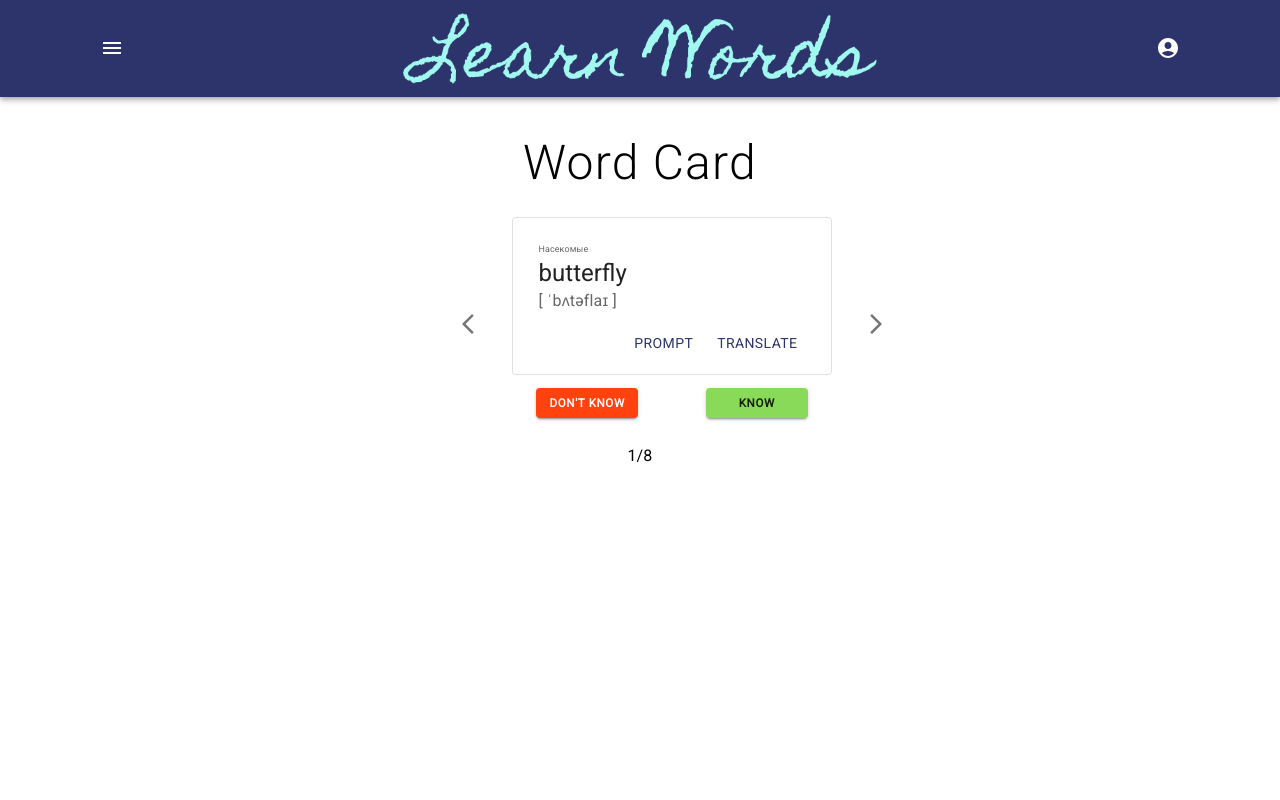
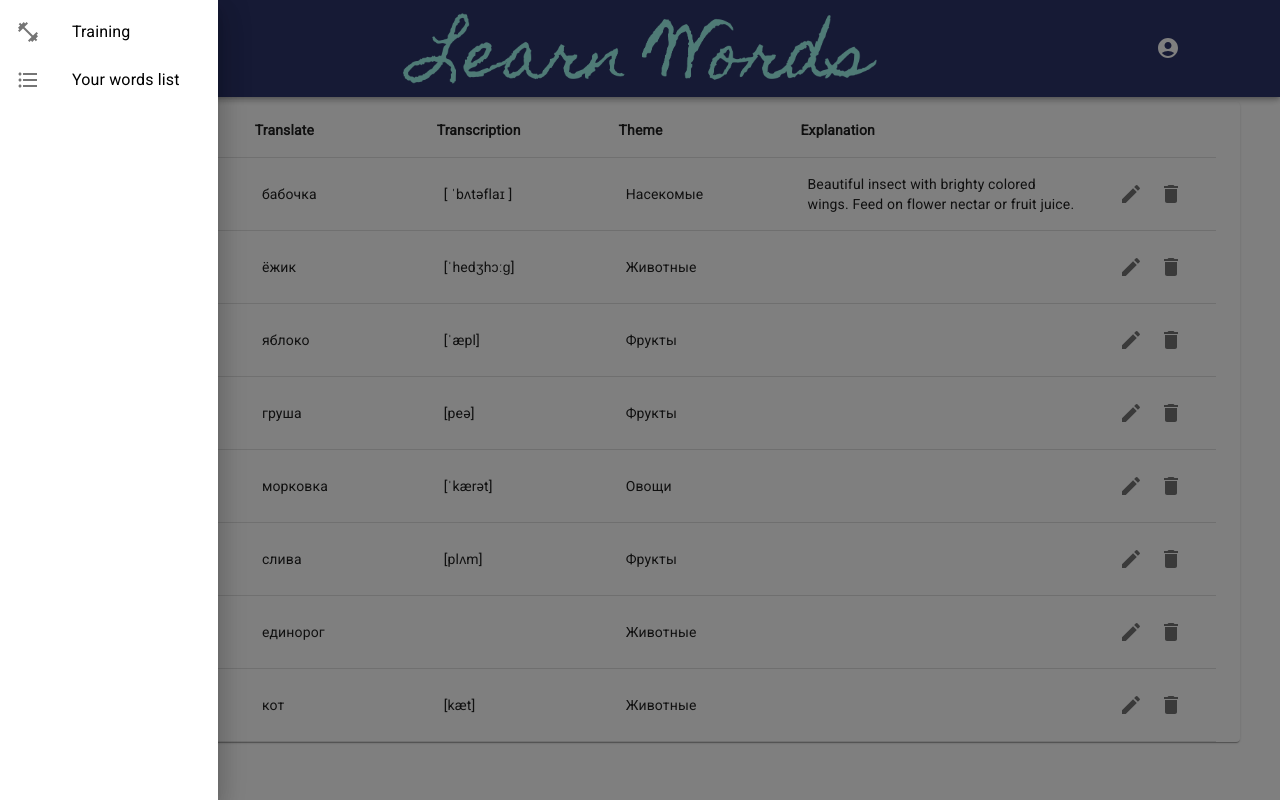
Before and after one commit to ssstvch/learn_lang, a React (Create React App) app in the folder project/: page / in a window 1280 px wide. Both pictures are taken after a click on the button 112 px from the left and 48 px from the top of the page. Built offline with nearby package versions, Linux system fonts and the light colour scheme.

Commit message:
add routing

```diff
--- a/project/package.json
+++ b/project/package.json
@@ -15,6 +15,7 @@
     "node-sass": "^7.0.0",
     "react": "^17.0.2",
     "react-dom": "^17.0.2",
+    "react-router-dom": "^6.2.1",
     "react-scripts": "5.0.0",
     "web-vitals": "^2.1.2"
   },
--- a/project/src/components/App.jsx
+++ b/project/src/components/App.jsx
@@ -1,86 +1,11 @@
 import React from "react";
+import { BrowserRouter as Router, Routes, Route } from "react-router-dom";
 import "../styles/App.scss";
 import { createTheme, ThemeProvider } from "@mui/material/styles";
 import Header from "./Header";
-import Title from "./Title";
-// import NewWords from './NewWords';
+import NewWords from "./NewWords";
 import TurnCard from "./TurnCard";
-
-// const words = [
-//   {
-//     id: "00000",
-//     word: "butterfly",
-//     transcription: "[ ˈbʌtəflaɪ ]",
-//     translate: "бабочка",
-//     explanation:
-//       "Beautiful insect with brighty colored wings. Feed on flower nectar or fruit juice.",
-//     theme: "Насекомые",
-//     tags_json: '["u0436u0438u0432u043eu0442u043du044bu0435334"]',
-//   },
-//   {
-//     id: "00001",
-//     word: "hedgehog",
-//     transcription: "[ˈhedʒhɔːɡ]",
-//     translate: "ёжик",
-//     explanation: " ",
-//     theme: "Животные",
-//     tags_json: '["u043bu0434u043eu043bu0434u0434"]',
-//   },
-//   {
-//     id: "00002",
-//     word: "apple",
-//     transcription: "[ˈæpl]",
-//     translate: "яблоко",
-//     explanation: " ",
-//     theme: "Фрукты",
-//     tags_json: '["u0440u043bu043eu0440u043eu0440u043eu043b"]',
-//   },
-//   {
-//     id: "00003",
-//     word: "pear",
-//     transcription: "[peə]",
-//     translate: "груша",
-//     explanation: " ",
-//     theme: "Фрукты",
-//     tags_json: "null",
-//   },
-//   {
-//     id: "00004",
-//     word: "carrot",
-//     transcription: "[ˈkærət]",
-//     translate: "морковка",
-//     explanation: " ",
-//     theme: "Овощи",
-//     tags_json: '["u043eu0432u043eu0449u0438"]',
-//   },
-//   {
-//     id: "00005",
-//     word: "plum",
-//     transcription: "[plʌm]",
-//     translate: "слива",
-//     explanation: " ",
-//     theme: "Фрукты",
-//     tags_json: "null",
-//   },
-//   {
-//     id: "00006",
-//     word: "unicorn",
-//     transcription: "",
-//     translate: "единорог",
-//     explanation: " ",
-//     theme: "Животные",
-//     tags_json: "null",
-//   },
-//   {
-//     id: "00007",
-//     word: "cat",
-//     transcription: "[kæt]",
-//     translate: "кот",
-//     explanation: " ",
-//     theme: "Животные",
-//     tags_json: '["u0436u0438u0432u043eu0442u043du044bu0435"]',
-//   },
-// ];
+import ErrorPage from "./ErrorPage";
 
 const theme = createTheme({
   palette: {
@@ -101,13 +26,17 @@ const theme = createTheme({
 
 function App() {
   return (
-    <React.Fragment>
+    <Router>
       <ThemeProvider theme={theme}>
-        <Header />
-        <Title text={`Word Card`} />
-        <TurnCard />
+        <Header gamePath={`/game`} homePath={`/`} />
+
+        <Routes>
+          <Route path="/game" element={<TurnCard />} />
+          <Route path="/" element={<NewWords />} />
+          <Route path="/*" element={<ErrorPage />} />
+        </Routes>
       </ThemeProvider>
-    </React.Fragment>
+    </Router>
   );
 }
 
--- /dev/null
+++ b/project/src/components/ErrorPage.jsx
@@ -0,0 +1,54 @@
+import { CardMedia, Container, Grid, Typography } from "@mui/material";
+import React from "react";
+
+const ErrorPage = () => {
+  return (
+    <React.Fragment>
+      <Grid
+        sx={{
+          m: "8vw auto 0 auto",
+          width: "50vw",
+          flexWrap: "nowrap",
+          alignItems: "center",
+        }}
+        container
+        spacing={2}
+      >
+        <Container sx={{ textAlign: "center" }}>
+          <Typography
+            variant="h1"
+            element="div"
+            sx={{ fontSize: "9rem", fontWeight: "100" }}
+          >
+            404
+          </Typography>
+          <Typography
+            variant="h4"
+            element="div"
+            sx={{
+              textTransform: "uppercase",
+              fontSize: "4rem",
+              fontWeight: "300",
+            }}
+          >
+            error
+          </Typography>
+          <Typography variant="h6" element="div">
+            The page is not found
+          </Typography>
+        </Container>
+        <Container item>
+          <CardMedia
+            component="img"
+            height="50%"
+            width="50%"
+            image="/images/negative_man.png"
+            alt="404 Error"
+          />
+        </Container>
+      </Grid>
+    </React.Fragment>
+  );
+};
+
+export default ErrorPage;
--- a/project/src/components/Header.jsx
+++ b/project/src/components/Header.jsx
@@ -1,35 +1,35 @@
-import React from 'react';
+import React from "react";
 import {
   Container,
   AppBar,
   Toolbar,
   CardMedia,
-    IconButton
-} from '@mui/material/';
-import { AccountCircle } from '@mui/icons-material';
-import MenuIcon from '@mui/icons-material/Menu'
-import LeftMenu from './LeftMenu';
-import RightMenu from './RightMenu';
+  IconButton,
+} from "@mui/material/";
+import { AccountCircle } from "@mui/icons-material";
+import MenuIcon from "@mui/icons-material/Menu";
+import LeftMenu from "./LeftMenu";
+import RightMenu from "./RightMenu";
+import { Link } from "react-router-dom";
 
-
-const Header = () => {
+const Header = ({ gamePath, homePath }) => {
   const [isRightMenuOpen, setRightMenuOpen] = React.useState(false);
   const [isLeftMenuOpen, setLeftMenuOpen] = React.useState(false);
 
   return (
     <React.Fragment>
-                <AppBar position="static">
+      <AppBar position="fixed">
         <Container>
           <Toolbar>
             <IconButton
               size="large"
               color="inherit"
+              onClick={() => setLeftMenuOpen(!isLeftMenuOpen)}
             >
               <MenuIcon />
             </IconButton>
-                        <Container
-                            sx={{m:"1vw 19vw"}}
-                        >
+            <Container sx={{ m: "1vw 19vw" }}>
+              <Link to="/">
                 <CardMedia
                   component="img"
                   height="50%"
@@ -37,11 +37,13 @@ const Header = () => {
                   image="/images/header_logo.png"
                   alt="Learn languages"
                 />
+              </Link>
             </Container>
             <IconButton
               size="large"
               color="inherit"
-                            sx={{flexGrow:1}}
+              sx={{ flexGrow: 1 }}
+              onClick={() => setRightMenuOpen(!isRightMenuOpen)}
             >
               <AccountCircle />
             </IconButton>
@@ -50,15 +52,18 @@ const Header = () => {
       </AppBar>
 
       <LeftMenu
-                openRightMenu={isLeftMenuOpen}
-                closeRightMenu={() => setLeftMenuOpen(false)}
+        openLeftMenu={isLeftMenuOpen}
+        closeLeftMenu={() => setLeftMenuOpen(!isLeftMenuOpen)}
+        gamePath={gamePath}
+        homePath={homePath}
       />
+
       <RightMenu
         openRightMenu={isRightMenuOpen}
-                closeRightMenu={() => setRightMenuOpen(false)}
+        closeRightMenu={() => setRightMenuOpen(!isRightMenuOpen)}
       />
     </React.Fragment>
-    )
-}
+  );
+};
 
 export default Header;
--- a/project/src/components/LeftMenu.jsx
+++ b/project/src/components/LeftMenu.jsx
@@ -2,54 +2,38 @@ import React from "react";
 import {
   Drawer,
   List,
-  Divider,
   ListItem,
-  IconButton,
   ListItemIcon,
-  ListItemText
+  ListItemText,
 } from "@mui/material";
-import {
-  ChangeCircle,
-  School,
-  FitnessCenter,
-  FormatListBulleted
-} from "@mui/icons-material";
+import { FitnessCenter, FormatListBulleted } from "@mui/icons-material";
+import { Link } from "react-router-dom";
 
-const LeftMenu = ({openLeftMenu, closeLeftMenu}) => {
+const LeftMenu = ({ openLeftMenu, closeLeftMenu, gamePath, homePath }) => {
+  const leftMenuList = [
+    { id: "01", name: "Training", path: `/game` },
+    { id: "02", name: "Your words list", path: `/` },
+  ];
+
   return (
     <React.Fragment>
-            <Drawer
-              anchor="left"
-              open={openLeftMenu}
-              onClose={closeLeftMenu}
-            >
+      <Drawer anchor="left" open={openLeftMenu} onClose={closeLeftMenu}>
         <List>
-                  {["Learn new words", "Training", "Your word list"].map(
-                    (text, index) => (
-                      <ListItem button key={text}>
+          {leftMenuList.map((_, index) => (
+            <Link to={_.path}>
+              <ListItem button key={_.id} sx={{ paddingRight: "3vw" }}>
                 <ListItemIcon>
-                          {index === 0 && <School />}
-                          {index === 1 && <FitnessCenter />}
-                          {index === 2 && <FormatListBulleted />}
+                  {index === 0 && <FitnessCenter />}
+                  {index === 1 && <FormatListBulleted />}
                 </ListItemIcon>
-                        <ListItemText primary={text} />
+                <ListItemText primary={_.name} />
               </ListItem>
-                    )
-                  )}
-              </List>
-              <Divider />
-              <List>
-                  <ListItem key={"changeLanguage"}>
-                      <ListItemIcon>
-                        <ChangeCircle />
-                      </ListItemIcon>
-                      <ListItemText primary="Change language" />
-                  </ListItem>
+            </Link>
+          ))}
         </List>
       </Drawer>
     </React.Fragment>
+  );
+};
 
-  );
-}
-
-export default LeftMenu
+export default LeftMenu;
--- a/project/src/components/NewWords.jsx
+++ b/project/src/components/NewWords.jsx
@@ -17,7 +17,7 @@ const tableCellBigStyle = [{ width: "15vw", p: "1.2vw 0.7vw" }];
 
 const NewWords = () => {
   return (
-    <Container sx={{ mt: "2vw" }} component={Paper}>
+    <Container sx={{ mt: "8vw" }} component={Paper}>
       <Table sx={{ minWidth: 650 }} aria-label="simple table">
         <TableHead>
           <TableRow>
--- a/project/src/components/RightMenu.jsx
+++ b/project/src/components/RightMenu.jsx
@@ -1,40 +1,45 @@
-import React from 'react';
+import React from "react";
 import {
   Drawer,
   List,
   Divider,
   ListItem,
   ListItemIcon,
-    ListItemText
+  ListItemText,
 } from "@mui/material";
-import { Logout, Settings } from '@mui/icons-material';
+import { Logout, Settings } from "@mui/icons-material";
+import { Link } from "react-router-dom";
 
-const RightMenu = ({openRightMenu, closeRightMenu}) => {
+const RightMenu = ({ openRightMenu, closeRightMenu }) => {
+  const rightMenuList = [
+    { id: "01", name: "Account settings", path: `/*` },
+    { id: "02", name: "Logout", path: `/*` },
+  ];
   return (
     <React.Fragment key={"rightMenu"}>
-            <Drawer
-                anchor="right"
-                open={openRightMenu}
-                onClose={closeRightMenu}
-            >
+      <Drawer anchor="right" open={openRightMenu} onClose={closeRightMenu}>
         <List>
+          <Link to={rightMenuList[0].path}>
             <ListItem>
-                        <ListItemIcon key="accountSettings">
+              <ListItemIcon key={rightMenuList[0].id}>
                 <Settings />
               </ListItemIcon>
-                        <ListItemText primary="Account settings" />
+              <ListItemText primary={rightMenuList[0].name} />
             </ListItem>
+          </Link>
           <Divider />
-                    <ListItem key="logout">
+          <Link to={rightMenuList[1].path}>
+            <ListItem key={rightMenuList[1].id}>
               <ListItemIcon>
                 <Logout />
               </ListItemIcon>
-                        <ListItemText primary="Logout" />
+              <ListItemText primary={rightMenuList[1].name} />
             </ListItem>
+          </Link>
         </List>
       </Drawer>
     </React.Fragment>
-    )
-}
+  );
+};
 
-export default RightMenu
+export default RightMenu;
--- a/project/src/components/Title.jsx
+++ b/project/src/components/Title.jsx
@@ -1,7 +1,7 @@
-import { Typography } from '@mui/material';
-import React from 'react';
+import { Typography } from "@mui/material";
+import React from "react";
 
-const Title = ({text}) => {
+const Title = ({ text }) => {
   return (
     <React.Fragment>
       <Typography
@@ -9,15 +9,15 @@ const Title = ({text}) => {
         component="h1"
         align="center"
         sx={{
-                    m: "3vw auto 2vw auto",
-                    fontWeight: '300',
-                    letterSpacing: '0.1vw'
+          m: "7vw auto 2vw auto",
+          fontWeight: "300",
+          letterSpacing: "0.1vw",
         }}
       >
         {text}
       </Typography>
     </React.Fragment>
-    )
-}
+  );
+};
 
-export default Title
+export default Title;
--- a/project/src/components/TurnCard.jsx
+++ b/project/src/components/TurnCard.jsx
@@ -2,6 +2,7 @@ import { ArrowBackIosNew, ArrowForwardIos } from "@mui/icons-material";
 import { Grid, IconButton, Typography } from "@mui/material";
 import React, { useEffect } from "react";
 import WordCard from "./WordCard";
+import Title from "./Title";
 import { words } from "../data/words";
 
 const TurnCard = ({ index }) => {
@@ -23,6 +24,7 @@ const TurnCard = ({ index }) => {
 
   return (
     <React.Fragment>
+      <Title text={"Word Card"} />
       <Grid
         sx={{
           m: "0 auto",
@@ -36,8 +38,10 @@ const TurnCard = ({ index }) => {
         <IconButton onClick={prevCard}>
           <ArrowBackIosNew />
         </IconButton>
-        {
-          (words[card] === undefined) ? alert(`Карточки не получены`) : <WordCard
+        {words[card] === undefined ? (
+          alert(`Карточки не получены`)
+        ) : (
+          <WordCard
             key={words[card].id}
             word={words[card].word}
             transcription={words[card].transcription}
@@ -45,14 +49,15 @@ const TurnCard = ({ index }) => {
             explanation={words[card].explanation}
             theme={words[card].theme}
           />
-        }
+        )}
         <IconButton onClick={nextCard}>
           <ArrowForwardIos />
         </IconButton>
       </Grid>
-      <Typography component="div" sx={{ textAlign: "center", m: "1vw auto" }}>{`${
-        card + 1
-      }/${words.length}`}</Typography>
+      <Typography
+        component="div"
+        sx={{ textAlign: "center", m: "1vw auto" }}
+      >{`${card + 1}/${words.length}`}</Typography>
     </React.Fragment>
   );
 };
--- a/project/src/components/WordCard.jsx
+++ b/project/src/components/WordCard.jsx
@@ -9,6 +9,7 @@ import {
   Typography,
 } from "@mui/material";
 import ButtonLeaf from "./ButtonLeaf";
+import Title from "./Title";
 
 const WordCard = ({ theme, word, transcription, translate, explanation }) => {
   const [prompt, setPrompt] = React.useState(false);
@@ -25,6 +26,7 @@ const WordCard = ({ theme, word, transcription, translate, explanation }) => {
   };
 
   return (
+    <React.Fragment>
       <Container>
         <Card
           variant="outlined"
@@ -103,6 +105,7 @@ const WordCard = ({ theme, word, transcription, translate, explanation }) => {
           <ButtonLeaf color="info" text="Know" />
         </Container>
       </Container>
+    </React.Fragment>
   );
 };
 
```
Also changed, not shown: project/public/images/negative_man.png (added), 1 other file (tests, documents, lock files or other folders). Lines whose indentation alone changed are shown as unchanged.
